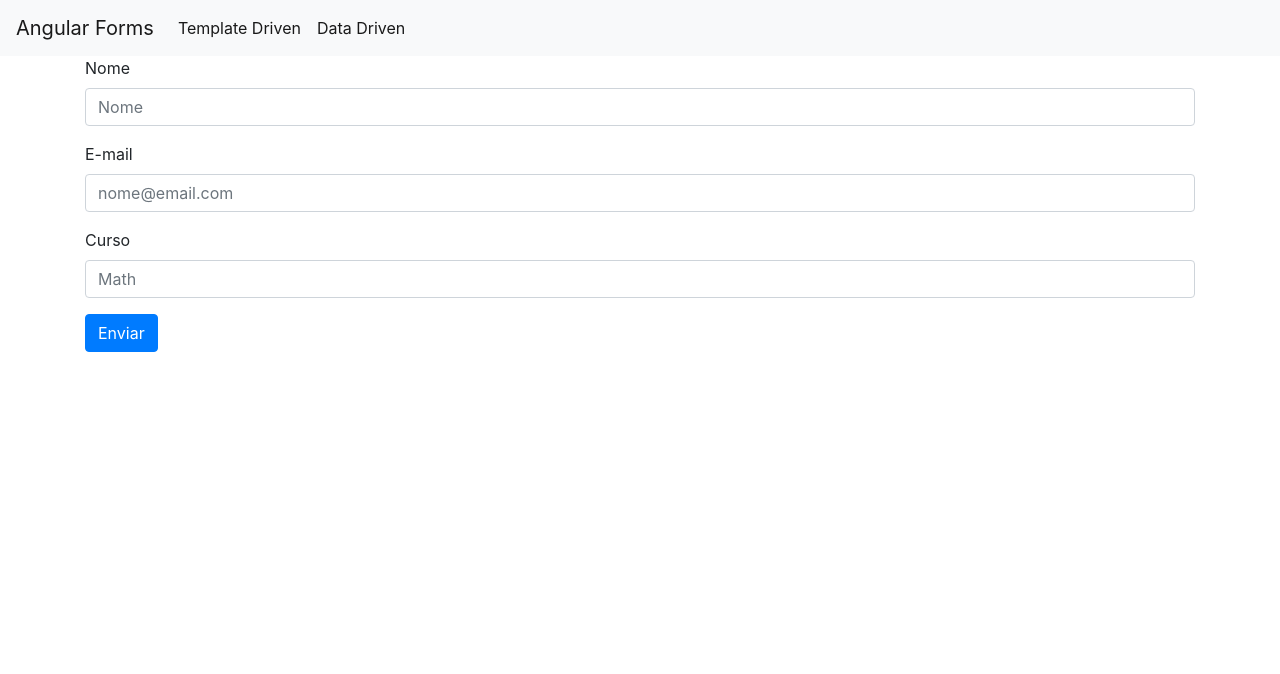
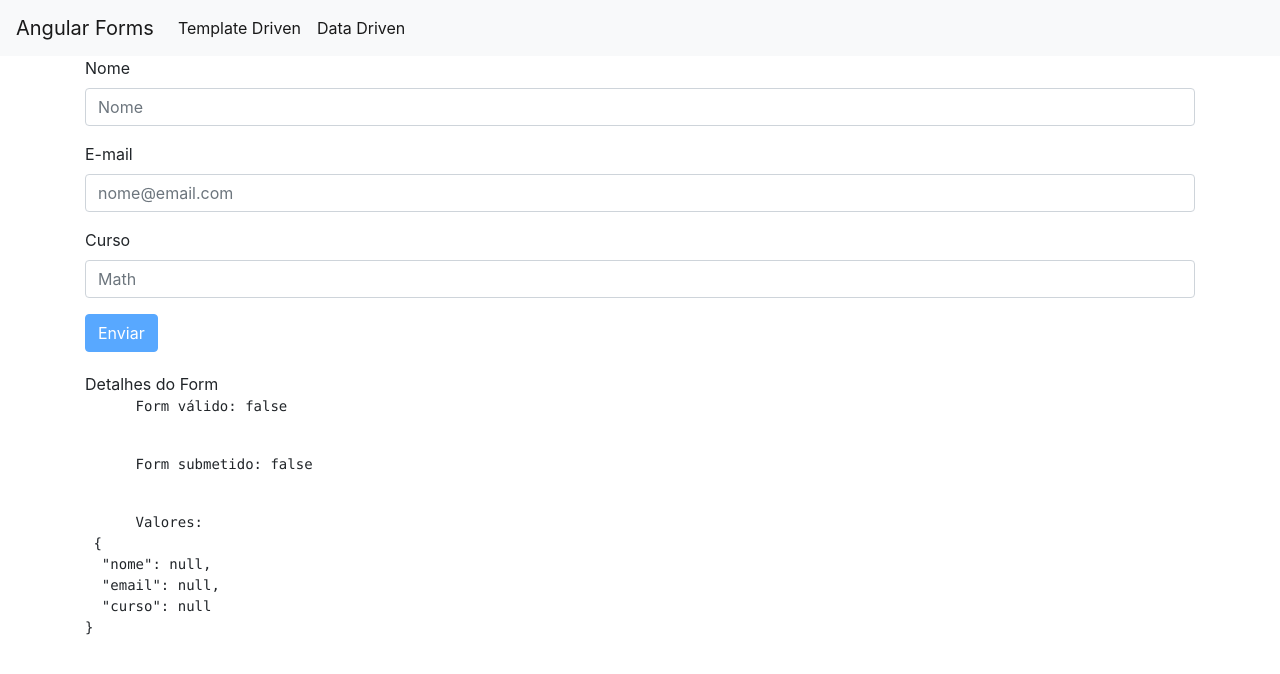
Before and after one commit to michael-zero/Angular, an Angular app: page /templateDriven in a window 1280 px wide. Shown: the top 674 px of the page. Built offline with nearby package versions, Linux system fonts and the light colour scheme.

Commit message:
feat: cria um formulario de debug

```diff
--- a/src/app/app.module.ts
+++ b/src/app/app.module.ts
@@ -5,6 +5,7 @@
 import { AppRoutingModule } from './app-routing.module';
 import { AppComponent } from './app.component';
 import { DataFormComponent } from './data-form/data-form.component';
+import { FormDebugComponent } from './form-debug/form-debug.component';
 
 @NgModule({
   declarations: [
--- /dev/null
+++ b/src/app/form-debug/form-debug.component.html
@@ -0,0 +1,12 @@
+<div style="margin-top: 20px;" *ngIf="form">
+  <div>Detalhes do Form</div>
+  <pre>
+      Form válido: {{form.valid}}
+  </pre>
+  <pre>
+      Form submetido: {{form.submitted}}
+  </pre>
+  <pre>
+      Valores: <br> {{form.value | json}}
+  </pre>
+</div>
--- /dev/null
+++ b/src/app/form-debug/form-debug.component.ts
@@ -0,0 +1,16 @@
+import { Component, Input, OnInit } from '@angular/core';
+
+@Component({
+  selector: 'app-form-debug',
+  templateUrl: './form-debug.component.html',
+  styleUrls: ['./form-debug.component.css']
+})
+export class FormDebugComponent implements OnInit {
+
+  @Input() form: any;
+  constructor() { }
+
+  ngOnInit(): void {
+  }
+
+}
--- a/src/app/template-form/template-form.component.html
+++ b/src/app/template-form/template-form.component.html
@@ -32,5 +32,7 @@
     <input type="text" class="form-control" id="curso" name="curso" [ngModel]="usuario.curso" placeholder="Math">
   </div>
 
-  <button class="btn btn-primary" type="submit">Enviar</button>
+  <button [disabled]="!f.valid" class="btn btn-primary" type="submit">Enviar</button>
+
+  <app-form-debug [form]="f"></app-form-debug>
 </form>
--- a/src/app/template-form/template-form.module.ts
+++ b/src/app/template-form/template-form.module.ts
@@ -1,3 +1,4 @@
+import { FormDebugComponent } from './../form-debug/form-debug.component';
 import { NgModule } from '@angular/core';
 import { CommonModule } from '@angular/common';
 
@@ -6,7 +7,8 @@
 
 @NgModule({
   declarations: [
-    TemplateFormComponent
+    TemplateFormComponent,
+    FormDebugComponent
   ],
   imports: [
     CommonModule,
```
Also changed, not shown: src/app/form-debug/form-debug.component.css (added), 1 other file (tests, documents, lock files or other folders).
